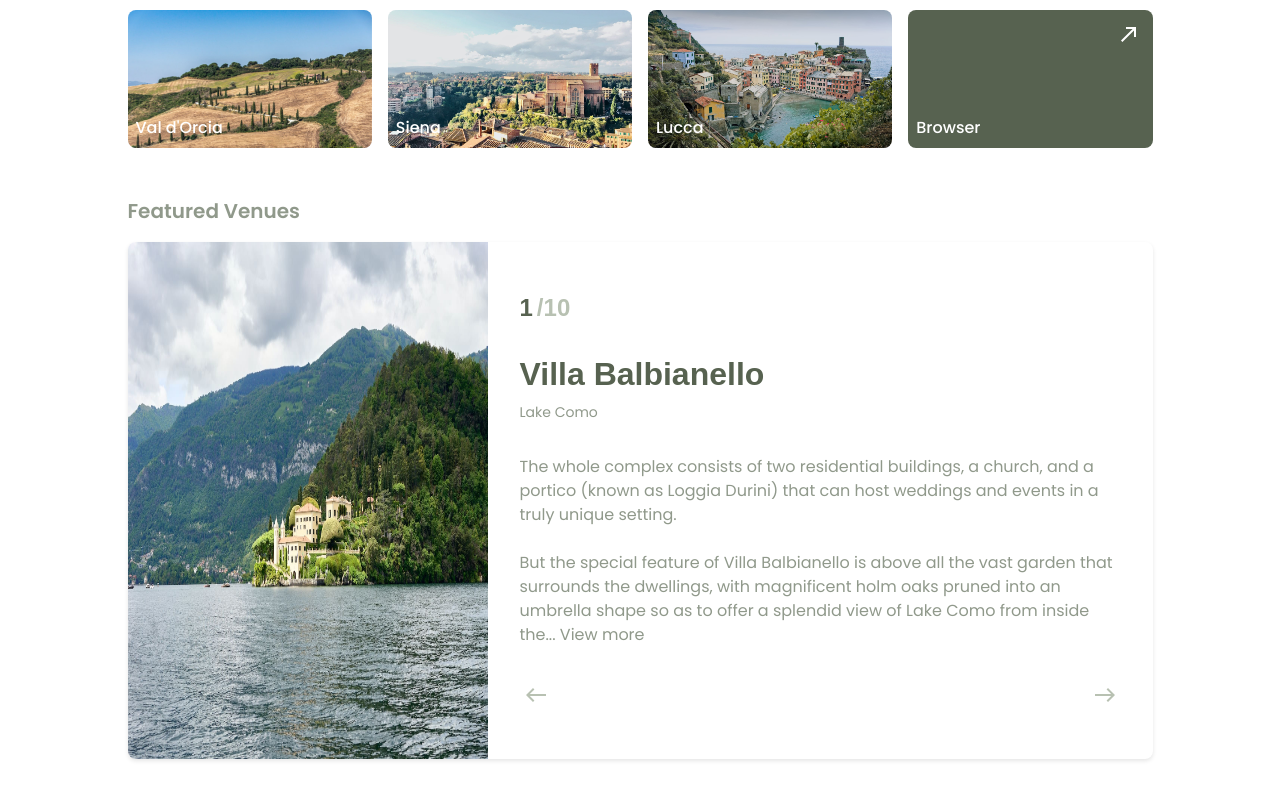
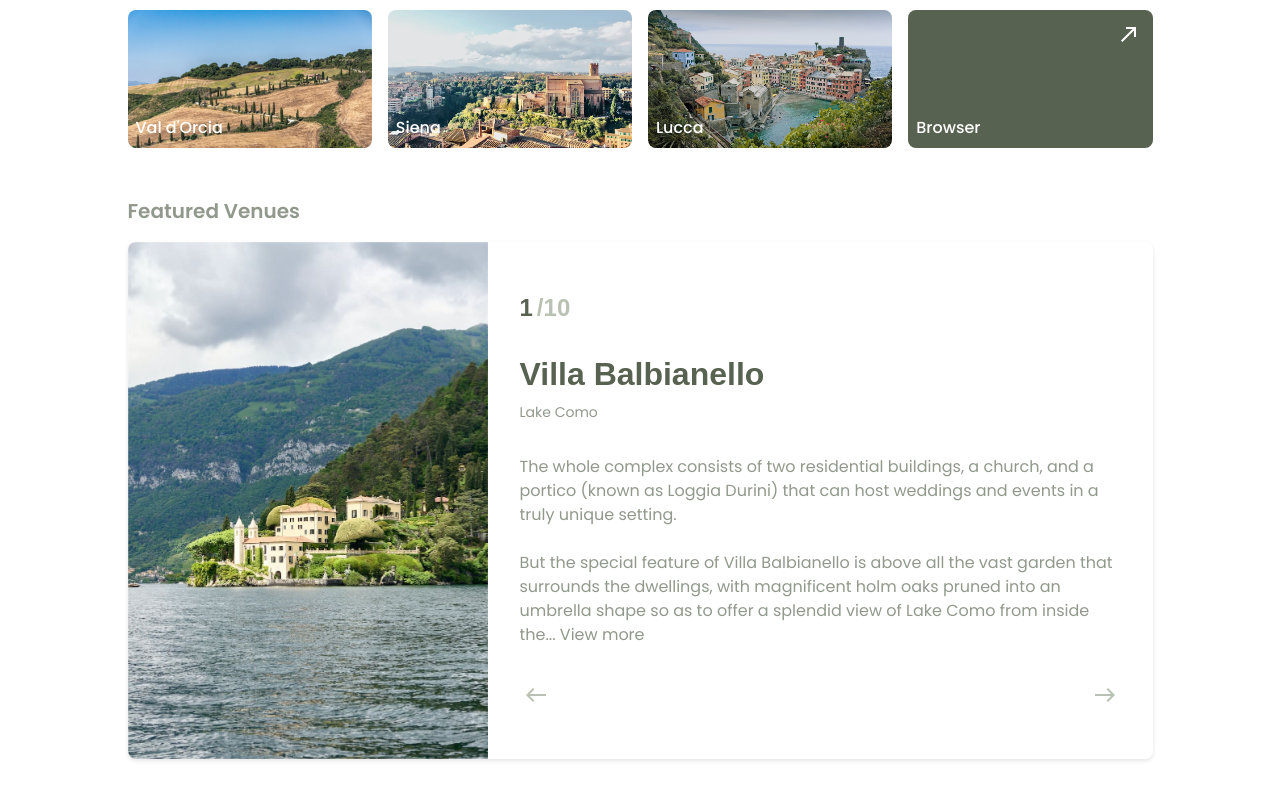
Before and after one commit to jvspepe/domenico-vernon, a website built with Vite: page index.html in a window 1280 px wide. Shown: the part 1055-1855 px from the top of the page. Built offline with nearby package versions, Linux system fonts and the light colour scheme; a web font is replaced by a local one.

Commit message:
Add fix for object-fit on Chromium browsers.

```diff
--- a/style.css
+++ b/style.css
@@ -378,6 +378,8 @@ a {
 
 .featured-content img {
   max-width: 22.5rem;
+  object-fit: cover;
+  transform: translate3d(0, 0, 1px);
 }
 
 .featured-subcontent {
```
